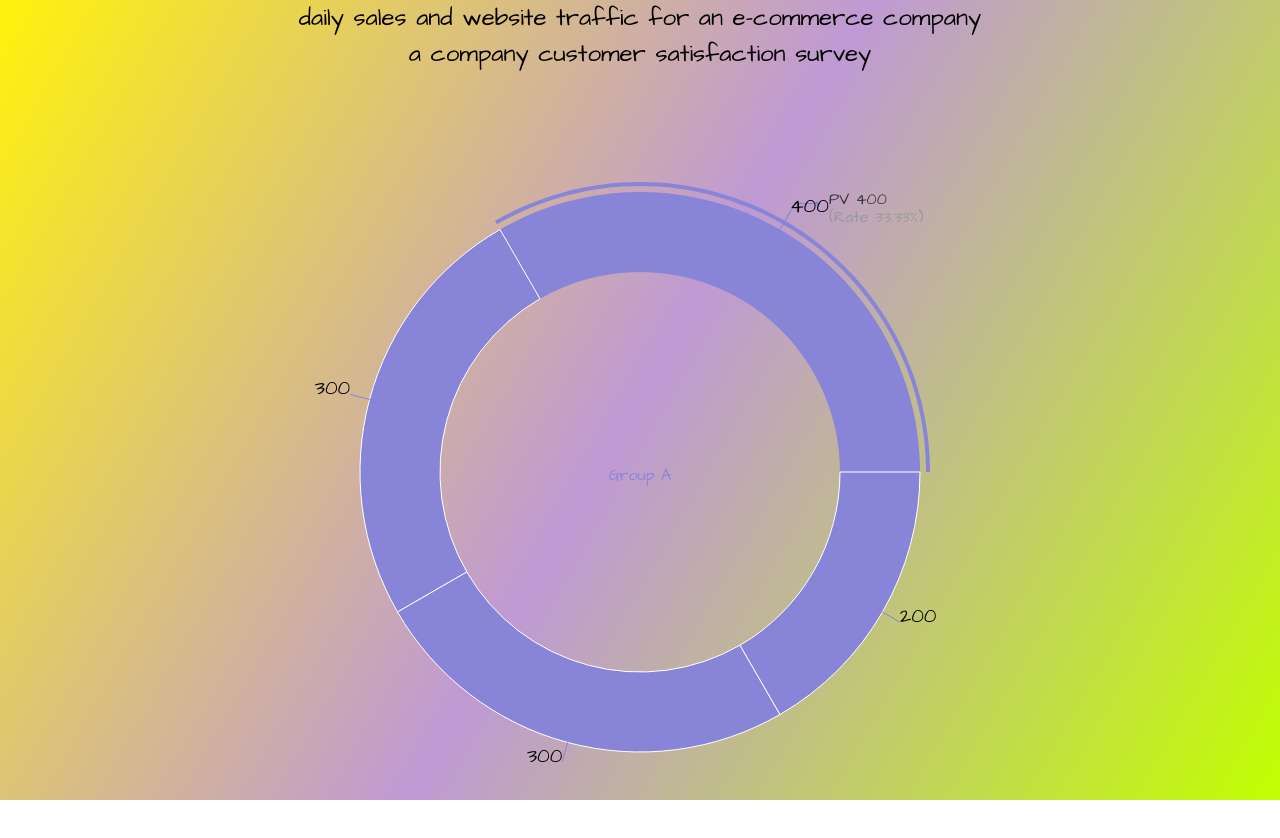
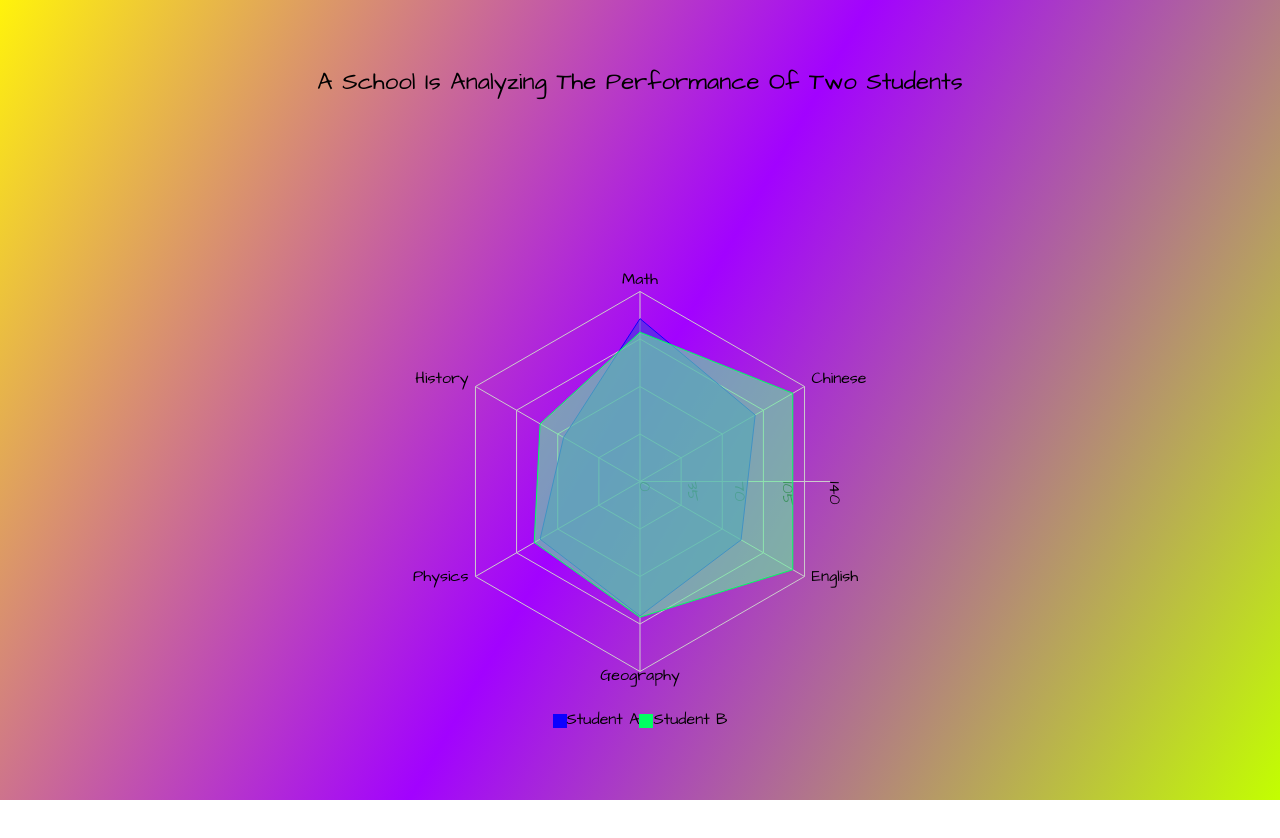
Before and after one commit to Anishm079/creative-charts, a React (Vite) app: page / in a window 1280 px wide. Shown: the top 838 px of the page. After the commit the page ends 800 px from the top, so only its background shows below. Built offline with nearby package versions, Linux system fonts and the light colour scheme.

Commit message:
rework donr

```diff
--- a/src/App.tsx
+++ b/src/App.tsx
@@ -3,14 +3,14 @@ import './App.css'
 // import ChartComponent from "./components/D3Charts/Reworks/01-04-2025/BoxPlot";
 // import ChordChart from "./components/D3Charts/Reworks/01-04-2025/RadialClusterTree";
 // import DailySalesAndWebsiteTrafficForAnECommerceCompany from './components/Recharts/01-08-2025/DailySalesAndWebsiteTrafficForAnECommerceCompany'
-import ACompanyCustomerSatisfactionSurvey from './components/Recharts/01-08-2025/ACompanyCustomerSatisfactionSurvey'
+import ASchoolIsAnalyzingThePerformanceOfTwoStudents from './components/Recharts/01-08-2025/ASchoolIsAnalyzingThePerformanceOfTwoStudents'
 
 function App() {
 
   return (
-    <div style={{background:"linear-gradient(120deg, #fff30b, #bf99d5, #c3ff00)",width:"100dvw",height:"100dvh",placeItems:"center",display:"grid" }}>
-      <h2>daily sales and website traffic for an e-commerce company</h2>
-      <ACompanyCustomerSatisfactionSurvey />
+    <div style={{background:"linear-gradient(120deg, #fff30b, #a202ff, #c3ff00)",width:"100dvw",height:"100dvh",placeItems:"center",display:"grid" }}>
+      <h2>A School Is Analyzing The Performance Of Two Students</h2>
+      <ASchoolIsAnalyzingThePerformanceOfTwoStudents />
     </div>
   )
 }
--- a/src/components/Recharts/01-08-2025/ASchoolIsAnalyzingThePerformanceOfTwoStudents.tsx
+++ b/src/components/Recharts/01-08-2025/ASchoolIsAnalyzingThePerformanceOfTwoStudents.tsx
@@ -1,5 +1,5 @@
 import React, { PureComponent } from 'react';
-import { Radar, RadarChart, PolarGrid, PolarAngleAxis, PolarRadiusAxis, ResponsiveContainer } from 'recharts';
+import { Radar, RadarChart, PolarGrid, PolarAngleAxis, PolarRadiusAxis, ResponsiveContainer, Legend } from 'recharts';
 
 type DataPoint = {
   subject: string;
@@ -21,13 +21,19 @@ export default class ASchoolIsAnalyzingThePerformanceOfTwoStudents extends PureC
 
   render() {
     return (
-      <ResponsiveContainer width="100%" height="100%">
+      <ResponsiveContainer width="100%" height="80%">
         <RadarChart cx="50%" cy="50%" outerRadius="80%" data={data} style={{color:'#000'}} >
-          <PolarGrid />
-          <PolarAngleAxis dataKey="subject" color='#000' />
-          <PolarRadiusAxis />
-          <Radar name="Student A" dataKey="A" stroke="#0d00ff" fill="#423ae1" fillOpacity={0.6} />
+          <PolarGrid color='#000' />
+          <PolarAngleAxis dataKey="subject" tick={{ fill: '#000' }} />
+          <PolarRadiusAxis tick={{ fill: '#000' }} />
+          <Radar name="Student A" dataKey="A"  stroke="#0d00ff" fill="#423ae1" fillOpacity={0.6} />
           <Radar name="Student B" dataKey="B" stroke="#00ff62" fill="#64f49b" fillOpacity={0.6} />
+          <Legend
+            payload={[
+              { value: 'Student A', type: 'square', color: '#0d00ff' },
+              { value: 'Student B', type: 'square', color: '#00ff62' }
+            ]}
+          />
         </RadarChart>
       </ResponsiveContainer>
     );
```
